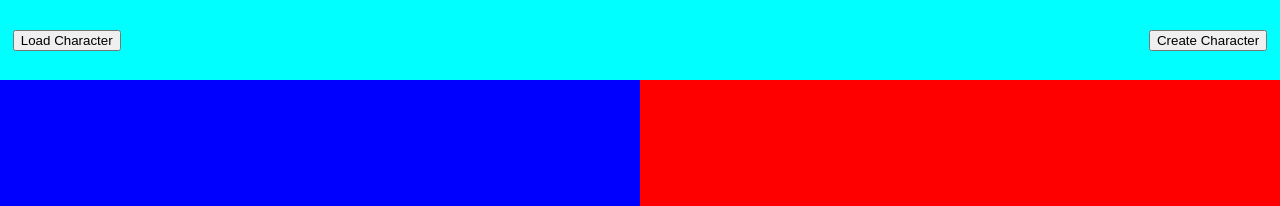
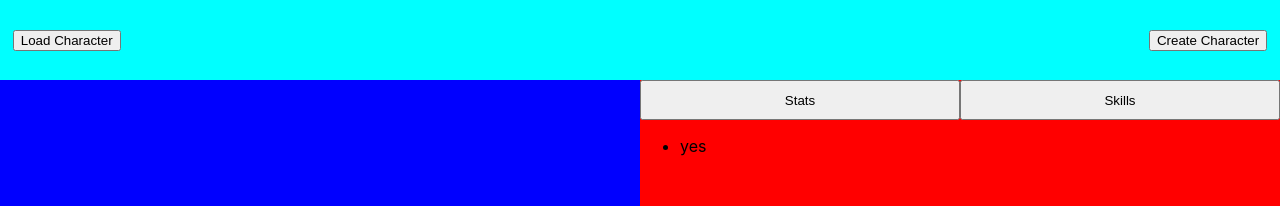
Before and after one commit to AlexShonia/calistats, a React (Create React App) app in the folder frontend/: page / in a window 1280 px wide. Shown: the top 206 px of the page. Built offline with nearby package versions, Linux system fonts and the light colour scheme.

Commit message:
add stats_about page and switching between

```diff
--- a/frontend/src/App.js
+++ b/frontend/src/App.js
@@ -3,7 +3,35 @@ import './App.css';
 import React, {useState} from 'react';
 
 
+function Stat_page() {
+  return(
+    <ul>
+      <li>yes</li>
+    </ul>
+  )
+}
+
+function Skill_page() {
+  return(
+    <ul>
+      <li>no</li>
+    </ul>
+  )
+}
+
+// let is_stat = true
+
 export default function App() {
+  const [is_stat, set_is_stat] = useState(true);
+
+  function handleClick(page) {
+    if (page === "skills"){
+      set_is_stat(false)
+    } else {
+      set_is_stat(true)
+    }
+  }
+
   return(
     <>
       <div className="header">
@@ -15,7 +43,13 @@ export default function App() {
             <button> Front </button>
             <img src="https://www.thesun.ie/wp-content/uploads/sites/3/2023/09/crop-9027665.jpg?w=620"></img>
           </div>
-          <div className="stats_about"></div>
+          <div className="stats_about">
+            <div className='app_header'>
+              <button onClick={() => handleClick("stats")}>Stats</button>
+              <button onClick={() => handleClick("skills")}>Skills</button>
+            </div>
+            {is_stat ? <Stat_page/> : <Skill_page/> }
+          </div>
       </div>
     </>
   )
--- a/frontend/src/index.css
+++ b/frontend/src/index.css
@@ -53,3 +53,13 @@ code {
   width: 50vw;
   height: 90vh;
 }
+
+.app_header {
+  display: flex;
+  justify-content: space-around;
+}
+
+.app_header button {
+  width: 25vw;
+  height: 5vh;
+}
```
